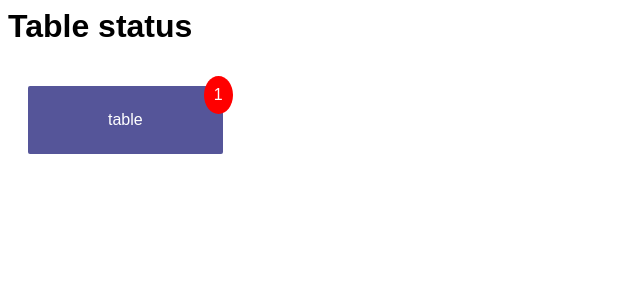
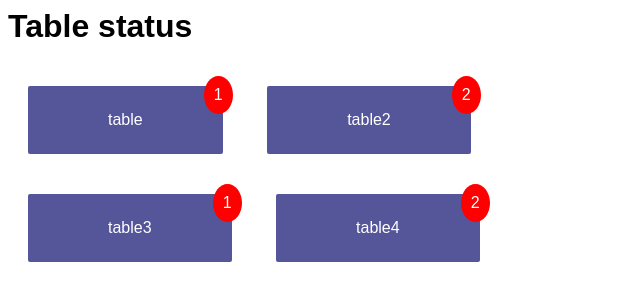
Before and after one commit to armangiter/maktab64-cafe-project, a Flask app: template templates/table.html in a window 1280 px wide. Shown: the top 301 px of the page, without its empty margins (0-640 px from the left). Run offline with Flask 2, Linux system fonts and the light colour scheme; the template is opened without the code that fills it, so the values that code supplies are empty.

Commit message:
refactor adminpage table

```diff
--- a/templates/table.html
+++ b/templates/table.html
@@ -41,7 +41,20 @@ body {
         <span>table</span>
         <span class="badge">1</span>
       </a>
-
+        <a href="#" class="notification">
+        <span>table2</span>
+        <span class="badge">2</span>
+      </a>
+	</div>
+    <div>
+      <a href="#" class="notification">
+        <span>table3</span>
+        <span class="badge">1</span>
+      </a>
+      <a href="#" class="notification">
+        <span>table4</span>
+        <span class="badge">2</span>
+      </a>
 
 
 	</div>
```
